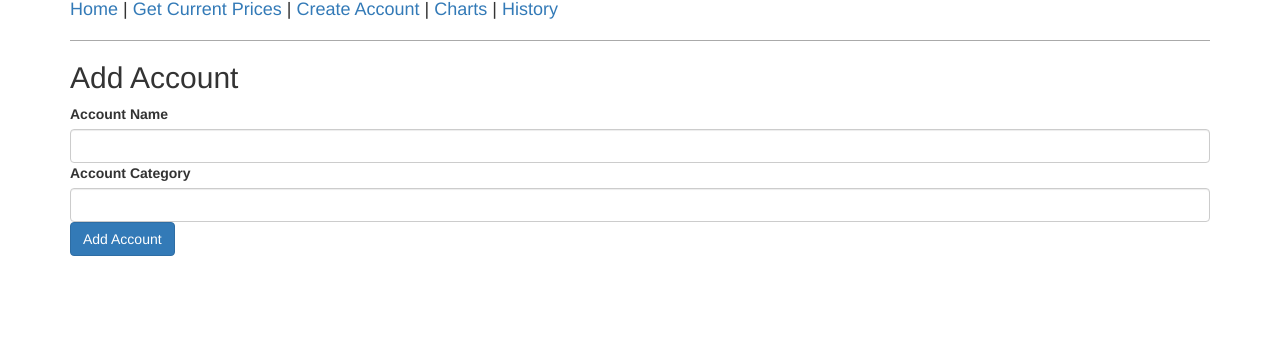
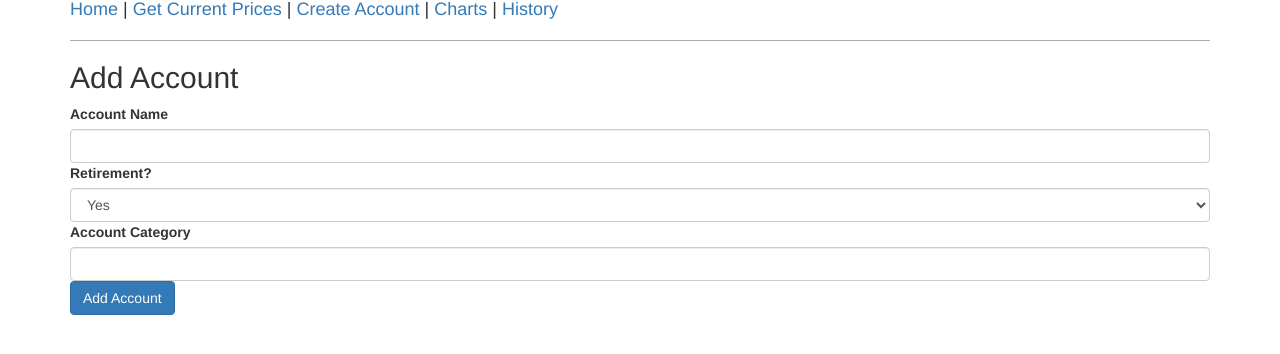
Before and after one commit to ezetter/ez_finance_flask, a Flask app: page /add_account in a window 1280 px wide. Shown: the top 354 px of the page. Run offline with Flask 2, Linux system fonts and the light colour scheme; parts of the project's set-up code (start-up, migrations or seed data) failed here and were passed over; some libraries are stand-ins or nearby versions.

Commit message:
Added retirement/non-retirement to accounts.

```diff
--- a/webapp/controllers/main.py
+++ b/webapp/controllers/main.py
@@ -3,7 +3,7 @@ from webapp.models import db, Account, Investment
 from webapp.forms import AccountForm, InvestmentForm
 from webapp.lib.stock_util import update_account_prices, get_current_price
 from webapp.lib.queries import account_by_type_sums, all_accounts_sum, account_by_owner_sums, \
-    format_sums, daily_historical_sum
+    format_sums, daily_historical_sum, retirement_class_sums
 import locale
 
 locale.setlocale(locale.LC_ALL, '')
@@ -22,17 +22,22 @@ def index():
         update_account_prices(accounts, db)
     return render_template("index.html", accounts=accounts, total=all_accounts_sum(),
                            account_type_sums=format_sums(account_by_type_sums()),
-                           account_owner_sums=format_sums(account_by_owner_sums()))
+                           account_owner_sums=format_sums(account_by_owner_sums()),
+                           retirement_class_sums=format_sums(retirement_class_sums())
+                           )
 
 
 @main_blueprint.route("/edit/<int:account_id>", methods=['GET', 'POST'])
 def edit(account_id):
     account = Account.query.get(account_id)
     form = AccountForm(obj=account)
+    form.validate_on_submit()
+    print(form.retirement.errors)
     if form.validate_on_submit():
         account.name = form.name.data
         account.category = form.category.data
         account.owner = form.owner.data
+        account.retirement = form.retirement.data
         form.name.data = ''
         db.session.add(account)
         db.session.commit()
@@ -48,7 +53,8 @@ def add_account():
         category = form.category.data
         owner = form.owner.data
         form.name.data = ''
-        act = Account(name=name, category=category, owner=owner)
+        retirement = form.retirement.data
+        act = Account(name=name, category=category, owner=owner, retirement=retirement)
         db.session.add(act)
         db.session.commit()
         return redirect(url_for('.index'))
--- a/webapp/forms.py
+++ b/webapp/forms.py
@@ -6,6 +6,7 @@ from wtforms.validators import DataRequired, Optional
 class AccountForm(Form):
     name = StringField('Account Name ', validators=[DataRequired()])
     category = StringField('Account Category ')
+    retirement = SelectField('Retirement?', choices=[(1,'Yes'),(0,'No')], coerce=int)
     owner = StringField('Account Owner ')
     submit = SubmitField('Submit')
 
--- a/webapp/lib/queries.py
+++ b/webapp/lib/queries.py
@@ -21,6 +21,12 @@ def account_by_owner_sums():
     return totals
 
 
+def retirement_class_sums():
+    totals = db.session.query(
+        db.func.sum(Investment.price * Investment.shares), Account.retirement
+    ).join(Account.investments).group_by(Account.retirement).all()
+    return [(total[0], 'Retirement' if total[1] == 1 else'Non-Retirement') for total in totals]
+
 def all_accounts_sum():
     total = db.session.query(
         db.func.sum(Investment.price * Investment.shares)
--- a/webapp/templates/add_account.html
+++ b/webapp/templates/add_account.html
@@ -9,6 +9,8 @@
     {{ form.hidden_tag() }}
     {{ form.name.label }}
     {{ form.name(class_='form-control') }}
+    {{ form.retirement.label }}
+    {{ form.retirement(class_='form-control') }}
     {{ form.category.label }}
     {{ form.category(class_='form-control') }}
     <input class="btn btn-primary" type="submit" value="Add Account">
--- a/webapp/templates/edit.html
+++ b/webapp/templates/edit.html
@@ -10,6 +10,8 @@
     {{ form.name(class_='form-control') }}
     {{ form.category.label }}
     {{ form.category(class_='form-control') }}
+    {{ form.retirement.label }}
+    {{ form.retirement(class_='form-control') }}
     {{ form.owner.label }}
     {{ form.owner(class_='form-control') }}
     <input class="btn btn-primary" type="submit" value="Update Account">
```
Also changed, not shown: migrations/versions/3189645e1bc_.py (added, +26 -0 lines), webapp/controllers/charts.py (+14 -7 lines), webapp/models.py (+7 -0 lines), webapp/templates/index.html (+12 -5 lines). Lines whose indentation alone changed are shown as unchanged.
